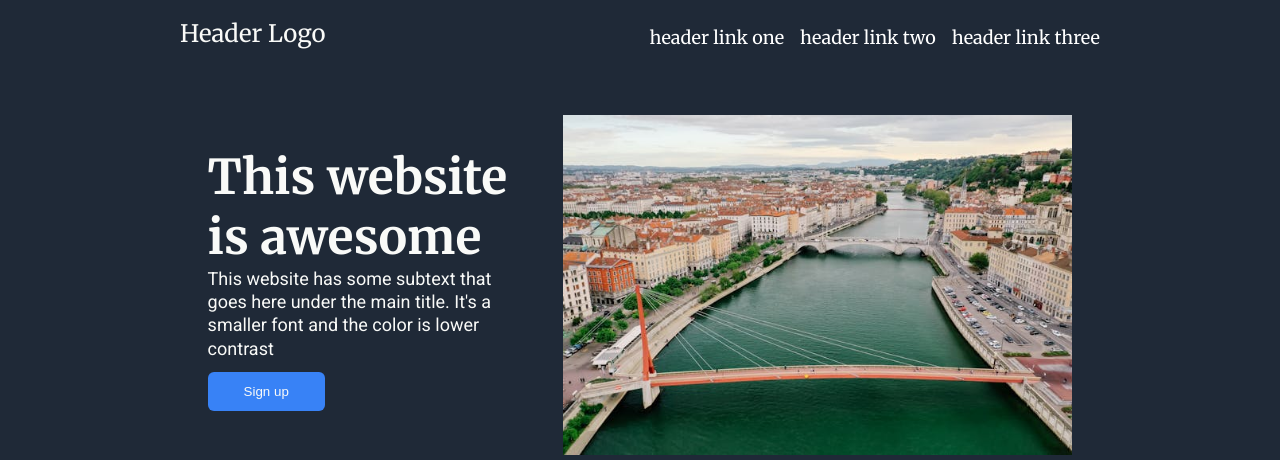
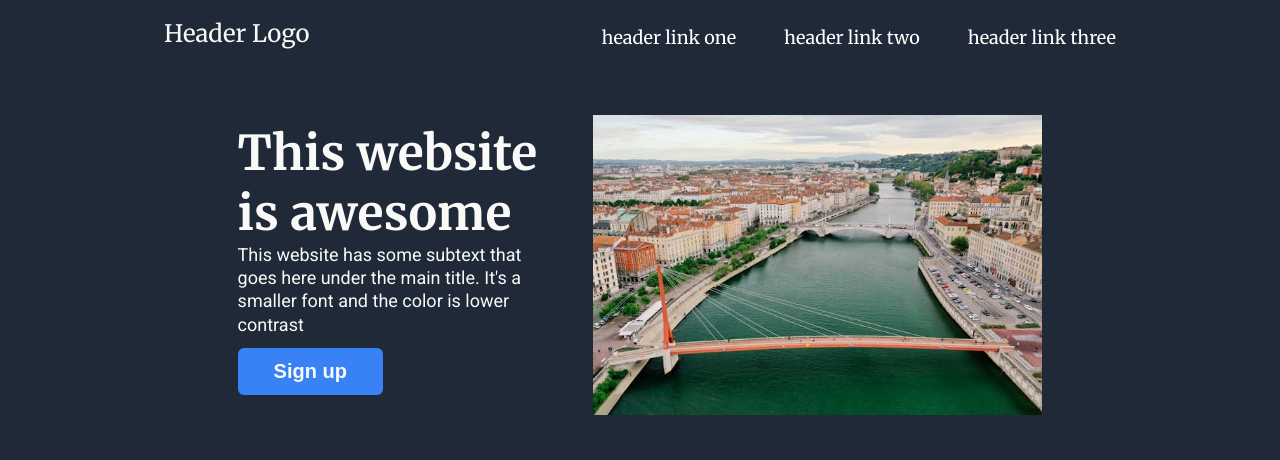
Before and after one commit to sparky9043/landing-page, a plain HTML site: page index.html in a window 1280 px wide. Shown: the top 460 px of the page. Drawn offline with Linux system fonts and the light colour scheme.

Commit message:
Adjust button size in header

```diff
--- a/style.css
+++ b/style.css
@@ -28,7 +28,7 @@ body {
 
 .header .header-link {
   display: flex;
-  gap: 16px;
+  gap: 48px;
 }
 
 .header .header-logo {
@@ -65,6 +65,8 @@ body {
   background-color: #3882F6;
   border-style: none;
   border-radius: 6px;
+  font-size: 20px;
+  font-weight: 700;
 }
 
 /* Information Section */
@@ -98,7 +100,7 @@ p {
 img {
   width: 100%;
   max-width: 700px;
-  max-height: 340px;
+  max-height: 300px;
   object-fit: cover;
-  flex: 1;
+  flex: auto;
 }
```
